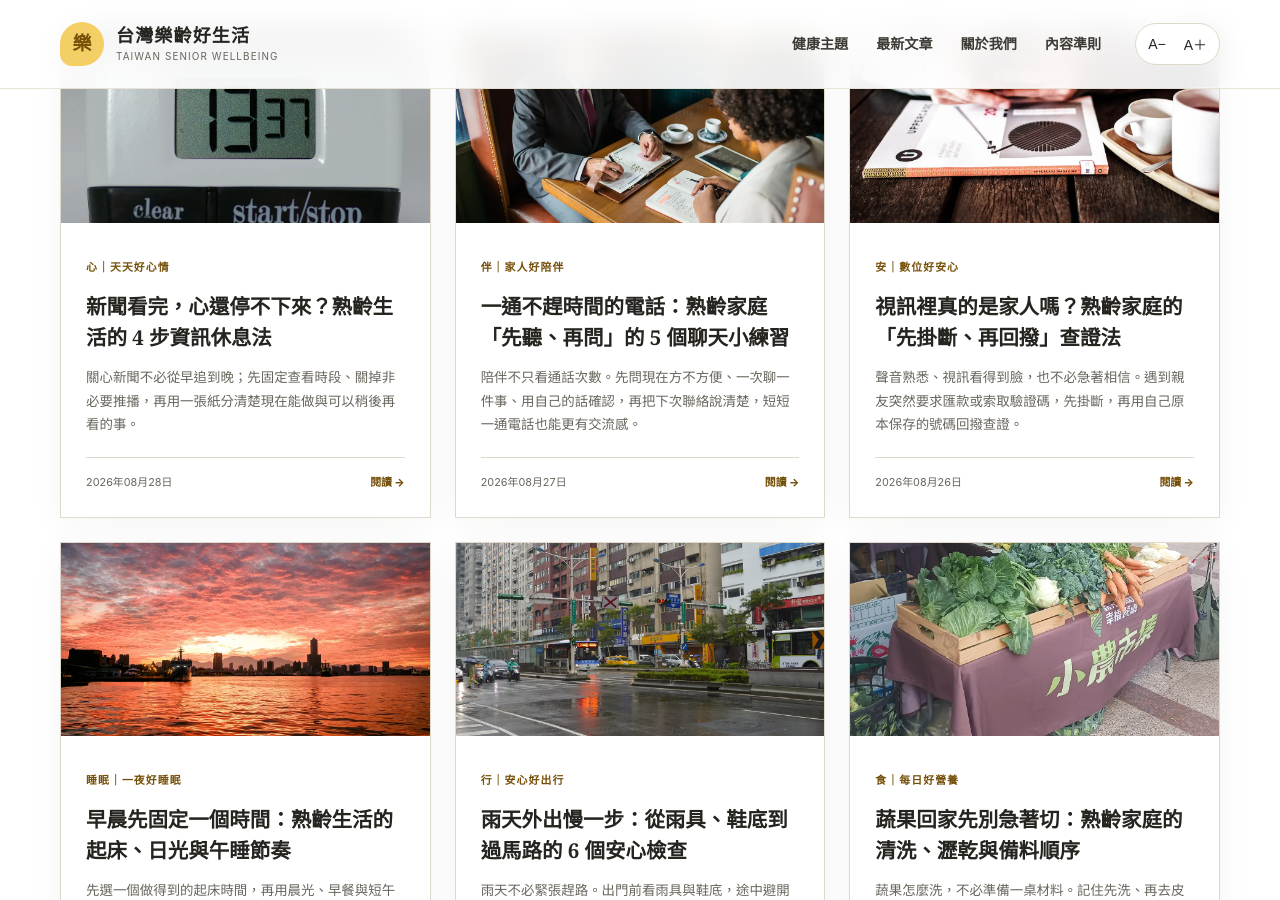
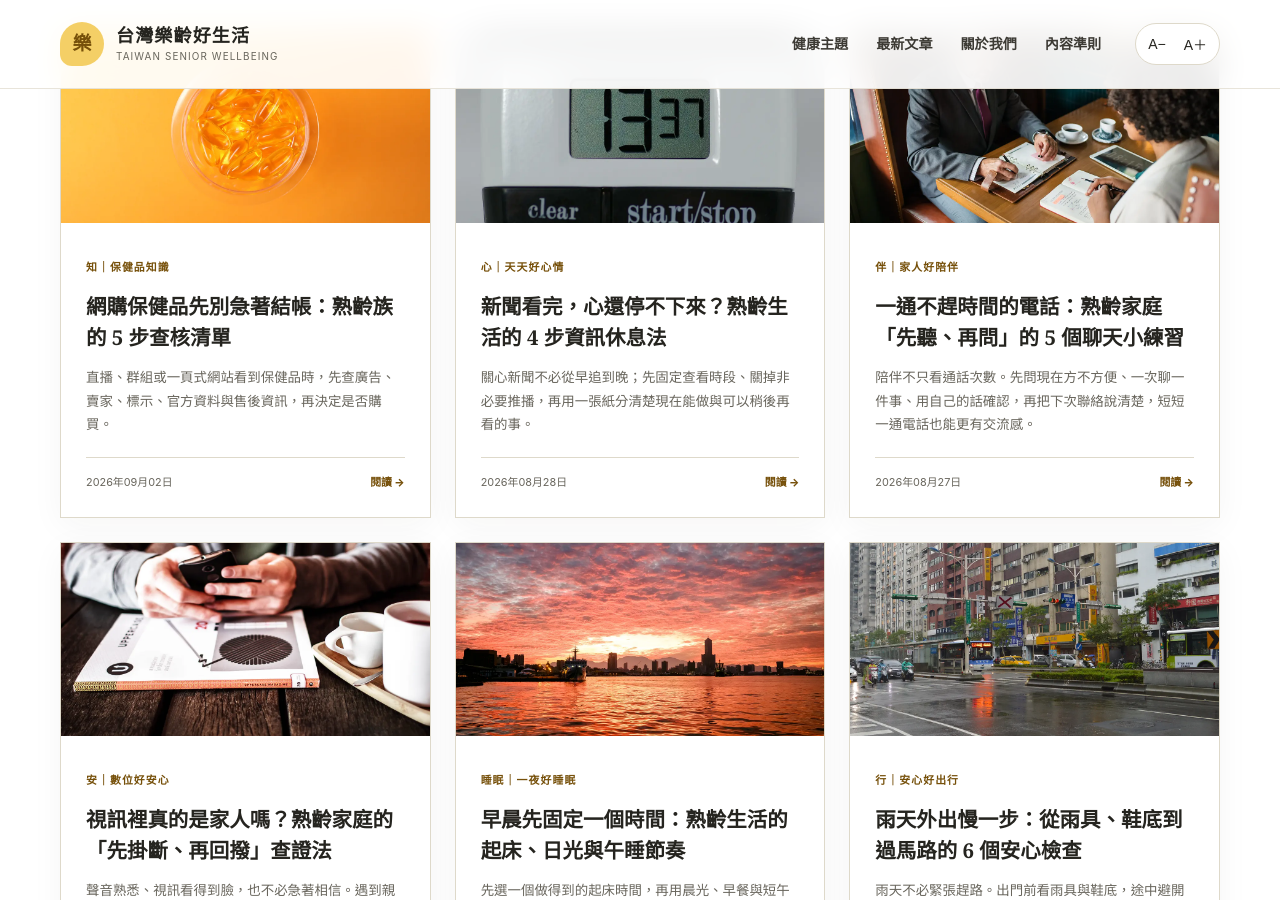
Before and after one commit to honorlin/senior-health-life, a Jekyll site: the page built from articles.md, in a window 1280 px wide and 900 px high, scrolled down 504 px. Built offline with Jekyll 4.4.1, drawn with Linux system fonts in a browser that asks for light colours; some of the changed lines change nothing that is shown.

Commit message:
Publish online supplement shopping checklist

```diff
--- a/_config.yml
+++ b/_config.yml
@@ -10,6 +10,7 @@ future: false
 plugins:
   - jekyll-feed
   - jekyll-seo-tag
+  - jekyll-sitemap
 exclude:
   - automation
   - scripts
--- /dev/null
+++ b/_posts/2026-09-02-online-supplement-check.md
@@ -0,0 +1,128 @@
+---
+layout: post
+title: "網購保健品先別急著結帳：熟齡族的 5 步查核清單"
+slug: online-supplement-check
+description: "直播、群組或一頁式網站看到保健品時，先查廣告、賣家、標示、官方資料與售後資訊，再決定是否購買。"
+category: supplements
+category_name: 知｜保健品知識
+tags:
+  - 保健品
+  - 網路購物
+  - 食品標示
+  - 理性消費
+risk_level: blue
+image: /assets/images/posts/2026-09-02-online-supplement-check.webp
+image_alt: "由上方俯拍透明瓶中的金黃色膠囊"
+image_caption: "膠囊型補充品的一般情境，不代表推薦特定產品。實拍照片：Jernej Furman／Wikimedia Commons／CC BY 2.0；經裁切、輕微調色、銳化與網頁壓縮。"
+inline_images:
+  - file: /assets/images/posts/2026-09-02-online-supplement-check-1.webp
+    alt: "木質桌面上散放著多顆白色膠囊"
+    caption: "外觀相似的膠囊，無法只靠顏色判斷內容；購買前仍要閱讀完整標示。實拍照片：Mx. Granger／Wikimedia Commons／CC0 1.0；經裁切、輕微調色、銳化與網頁壓縮。"
+  - file: /assets/images/posts/2026-09-02-online-supplement-check-2.webp
+    alt: "白色桌面上放著一組琥珀色透明軟膠囊"
+    caption: "照片只是補充品外觀示例，不代表品質、用途或適合任何人。實拍照片：Mx. Granger／Wikimedia Commons／CC0 1.0；經裁切、輕微調色、銳化與網頁壓縮。"
+photo_credits:
+  - file: /assets/images/posts/2026-09-02-online-supplement-check.webp
+    creator: "Jernej Furman"
+    source: "https://commons.wikimedia.org/wiki/File:Omega_3_capsules_in_a_bottle_(52715343808).jpg"
+    license: "CC BY 2.0"
+    license_url: "https://creativecommons.org/licenses/by/2.0/"
+    modifications: "裁切為 1200×630、輕微調整對比與色彩、銳化、移除中繼資料並轉為 WebP 壓縮。"
+  - file: /assets/images/posts/2026-09-02-online-supplement-check-1.webp
+    creator: "Mx. Granger"
+    source: "https://commons.wikimedia.org/wiki/File:Vegan_calcium_supplements.jpg"
+    license: "CC0 1.0"
+    license_url: "https://creativecommons.org/publicdomain/zero/1.0/"
+    modifications: "裁切為 1200×800、輕微調整對比與色彩、銳化、移除中繼資料並轉為 WebP 壓縮。"
+  - file: /assets/images/posts/2026-09-02-online-supplement-check-2.webp
+    creator: "Mx. Granger"
+    source: "https://commons.wikimedia.org/wiki/File:DHA_pills.jpg"
+    license: "CC0 1.0"
+    license_url: "https://creativecommons.org/publicdomain/zero/1.0/"
+    modifications: "裁切為 1200×800、輕微調整對比與色彩、銳化、移除中繼資料並轉為 WebP 壓縮。"
+sources:
+  - title: "網購保健品藏風險，慎防誇大療效與違法摻藥"
+    url: "https://www.fda.gov.tw/Tc/PublishOtherEpaperContent.aspx?id=1620&r=1639949781&tid=5628"
+    date: "2026-05-15"
+  - title: "違規廣告破千件，食品類占大宗，籲民眾掌握『2要1不要』"
+    url: "https://www.fda.gov.tw/tc/csmnewsContent.aspx?id=t624219&mid=267"
+    date: "2026-04-16"
+  - title: "網購食品資訊五花八門，定型化契約內容愛注意！"
+    url: "https://www.mohw.gov.tw/cp-16-38947-1.html"
+    date: "2017-12-25"
+---
+
+## 30秒看懂
+
+手機裡的直播、群組轉傳或一頁式網站，把產品說得再神奇，都不能代替完整標示與官方資料。食藥署提醒，網路上可能出現變造醫師影像或聲音的廣告，也可能有來路不明、難以追溯的商品。
+
+準備付款前先做五件事：**停一下、看賣家、對標示、查官方、留紀錄**。這套方法不是幫你挑「哪一瓶最好」，而是先排除資訊不足、廣告過度與售後無門的交易。
+
+## 實用內容
+
+### 第一步：先離開倒數計時，給自己一晚
+
+「最後幾組」、「現在不買就沒有」、「某位名人親自推薦」都在催人縮短思考時間。先不要在直播或群組裡爭辯，也不要點陌生訊息附的連結。把產品名稱、完整網址與廣告畫面截圖，隔天再從政府機關或可信通路重新搜尋。
+
+看到熟悉的醫師臉孔，也不能只憑畫面判斷真偽。食藥署 2026 年的提醒指出，已有利用科技變造權威人士影像與聲音、藉此推銷產品的情況。真正值得查的是產品與賣家的可核對資料，不是影片說得多肯定。
+
+### 第二步：確認「誰在賣」，不要只看客服暱稱
+
+衛福部的網購食品提醒指出，通訊交易應揭露企業經營者與聯絡資訊。下單前，找找看頁面上是否有公司或商號名稱、地址、電話或電子郵件、申訴方式、付款與交付說明。只有私人通訊帳號、要求私下匯款，或找不到負責廠商的頁面，都應先停下來。
+
+也要看網址是否前後一致。廣告貼文可能連到另一個網域，客服又要求改到不同聊天室付款；每多換一次地方，日後保存訂單與找回賣家的難度就更高。
+
+<figure class="article-figure">
+  <img src="{{ '/assets/images/posts/2026-09-02-online-supplement-check-1.webp' | relative_url }}" alt="木質桌面上散放著多顆白色膠囊" width="1200" height="800" loading="lazy">
+  <figcaption>外觀相似的膠囊，無法只靠顏色判斷內容；購買前仍要閱讀完整標示。實拍照片：Mx. Granger／Wikimedia Commons／CC0 1.0；經裁切、輕微調色、銳化與網頁壓縮。</figcaption>
+</figure>
+
+### 第三步：把網頁資料和實際包裝逐項對照
+
+購買頁面至少要讓人看清品名、內容物、容量或數量、有效日期或相關說明，以及負責廠商等重要資訊。收到商品後，再把訂單、網頁照片與實際包裝放在一起，比對品名、規格、廠商及數量是否相同，並檢查封口與外盒是否完整。
+
+字太小時，可以用手機相機放大，或請家人一起讀。若賣家只給模糊照片、刻意遮住部分標示，或網頁說法與包裝不一致，不要靠猜測補上空白；先向賣家要求清楚資料，無法取得就不要急著食用。
+
+### 第四步：分清楚廣告稱呼與法規用語
+
+日常所說的「保健品」或「保健食品」範圍很廣；在台灣，「健康食品」則是受管理的法規用語。產品若宣稱是健康食品，應能看到相應標章與許可字號，並可透過食藥署資料比對品名與廠商。一般食品不能因包裝精美、名人分享或價格昂貴，就被當成已獲官方認可。
+
+官方查得到資料，也只代表可依資料確認產品身分與核准內容，不代表每個人都需要或都適合。廣告若把食品說成能處理疾病、取代原有照護，或用個人見證保證結果，應提高警覺，不要因此改變原本的專業安排。
+
+<figure class="article-figure">
+  <img src="{{ '/assets/images/posts/2026-09-02-online-supplement-check-2.webp' | relative_url }}" alt="白色桌面上放著一組琥珀色透明軟膠囊" width="1200" height="800" loading="lazy">
+  <figcaption>照片只是補充品外觀示例，不代表品質、用途或適合任何人。實拍照片：Mx. Granger／Wikimedia Commons／CC0 1.0；經裁切、輕微調色、銳化與網頁壓縮。</figcaption>
+</figure>
+
+### 第五步：付款前就把售後與證據留好
+
+先截圖商品頁、價格、數量、付款方式、交付時間、退換貨條件與賣家聯絡方式；下單後保留訂單確認、發票或收據。衛福部提醒，收到網購食品後應儘速檢查，有瑕疵時即時通知業者。
+
+通訊交易雖有消費者權益規範，仍可能依商品性質與業者是否事先告知而有例外。不要只記得「一定可以退」這句話；付款前看完整條款，有疑問可先向地方政府消費者服務管道確認。食安資訊則可向地方衛生局或 1919 食安資訊專線詢問。
+
+## 和家人一起查，比直接否定更有效
+
+家人若看到長輩準備購買，不必一開口就說「這都是騙人的」。可以先問：「我們一起找賣家資料和包裝標示，好嗎？」讓對方保有決定權，也把注意力從廣告情緒拉回可核對的資訊。
+
+最簡單的分工是：一人保存廣告與訂單，一人查公司、產品及官方資料，再一起把疑點寫成三行。若仍不確定是否適合個人狀況，就把包裝照片、成分與正在使用的藥品清單帶給醫師、藥師或營養師看，避免只靠網路留言作決定。
+
+## 今天可以怎麼做
+
+1. 把最近收到的一則保健品廣告截圖，記下產品名稱、網址與看到的日期。
+2. 在頁面找出賣家名稱、聯絡方式、申訴方式與負責廠商；缺一大段資訊就先不付款。
+3. 放大包裝圖片，逐項查看品名、內容物、數量、有效日期與注意事項。
+4. 若自稱健康食品，到食藥署官方系統比對標章、許可字號、品名與廠商。
+5. 不因倒數、贈品或名人影片當場決定，至少隔一晚再看一次。
+6. 保留商品頁、訂單、收據與客服紀錄，收到後立即比對包裝和訂購內容。
+
+## 哪些情況要先詢問專業人員
+
+若正在固定用藥、接受持續照護、準備檢查或手術，或曾對食品成分有不舒服的經驗，購買或食用前先把完整標示交給醫師、藥師、營養師或其他合格專業人員確認。不要自行增減原本藥品，也不要因廣告內容延後既有就醫與追蹤。
+
+如果食用後出現不舒服，請保留包裝、批號、購買紀錄與已食用的大致時間，儘快向合格醫療人員說明；一般文章無法替個人狀況作判斷。若遇到商品標示、來源或消費爭議，也可向地方衛生局或消費者服務管道詢問。
+
+## 參考資料
+
+- [衛生福利部食品藥物管理署〈網購保健品藏風險，慎防誇大療效與違法摻藥〉，2026-05-15](https://www.fda.gov.tw/Tc/PublishOtherEpaperContent.aspx?id=1620&r=1639949781&tid=5628)
+- [台南市政府衛生局／食品藥物管理署〈違規廣告破千件，食品類占大宗，籲民眾掌握「2要1不要」〉，2026-04-16](https://www.fda.gov.tw/tc/csmnewsContent.aspx?id=t624219&mid=267)
+- [衛生福利部〈網購食品資訊五花八門，定型化契約內容愛注意！〉，2017-12-25](https://www.mohw.gov.tw/cp-16-38947-1.html)
```
Also changed, not shown: assets/images/posts/2026-09-02-online-supplement-check-1.webp (added), assets/images/posts/2026-09-02-online-supplement-check-2.webp (added), assets/images/posts/2026-09-02-online-supplement-check.webp (added).
